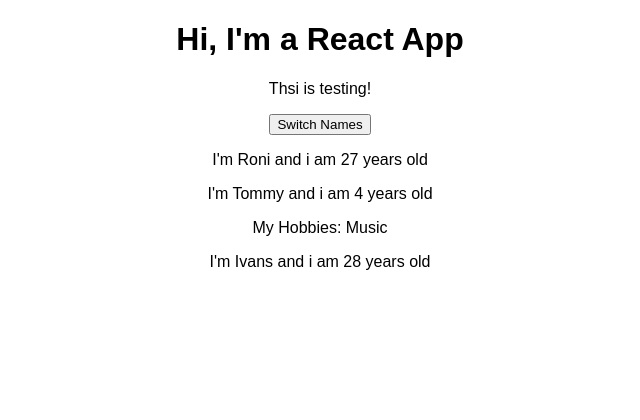
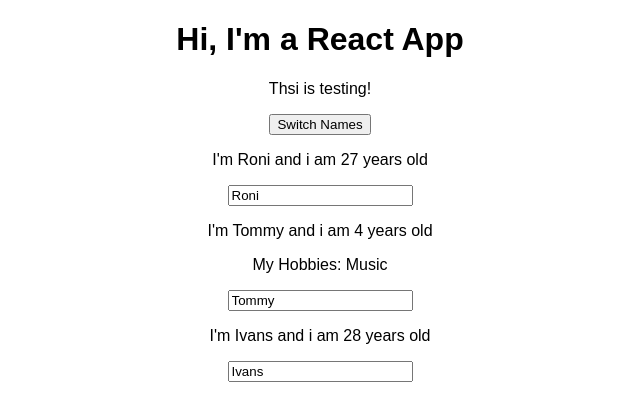
Before and after one commit to vani1992-seelam/build-react-app, a React (Create React App) app in the folder react-complete-guide/: page / in a window 1280 px wide. Shown: the top 420 px of the page, without its empty margins (320-960 px from the left). Built offline with nearby package versions, Linux system fonts and the light colour scheme.

Commit message:
two way binding

```diff
--- a/react-complete-guide/src/App.js
+++ b/react-complete-guide/src/App.js
@@ -23,6 +23,16 @@
     });
   };
 
+  nameChangedHandler = event => {
+    this.setState({
+      Persons: [
+        { name: "Max", age: 27 },
+        { name: event.target.value, age: 4 },
+        { name: "Ivans", age: 43 }
+      ]
+    });
+  };
+
   render() {
     return (
       <div className="App">
@@ -41,6 +51,7 @@
           age={this.state.Persons[1].age}
           // passing methos refrences between components
           click={this.switchNameHandler.bind(this, "Maxwill2")}
+          changed={this.nameChangedHandler}
         >
           My Hobbies: Music{" "}
         </Person>
--- a/react-complete-guide/src/Person/Person.js
+++ b/react-complete-guide/src/Person/Person.js
@@ -7,6 +7,7 @@
         I'm {props.name} and i am {props.age} years old
       </p>
       <p>{props.children}</p>
+      <input type="text" onChange={props.changed} value={props.name} />
     </div>
   );
 };
```
